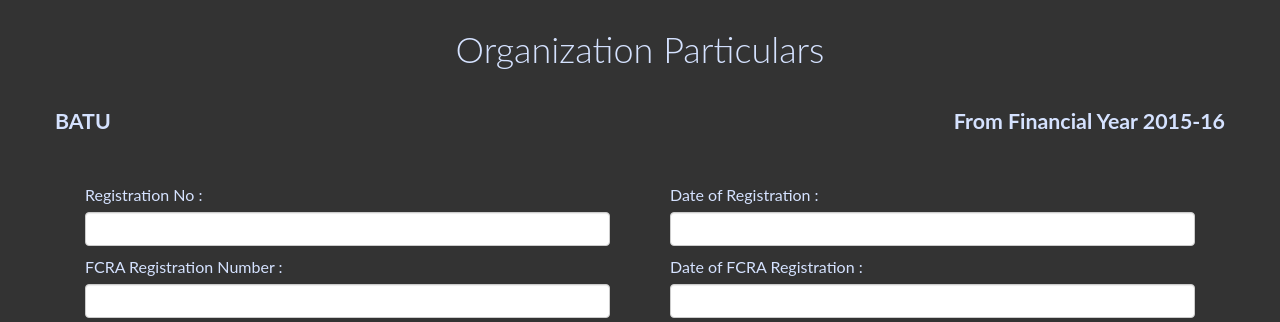
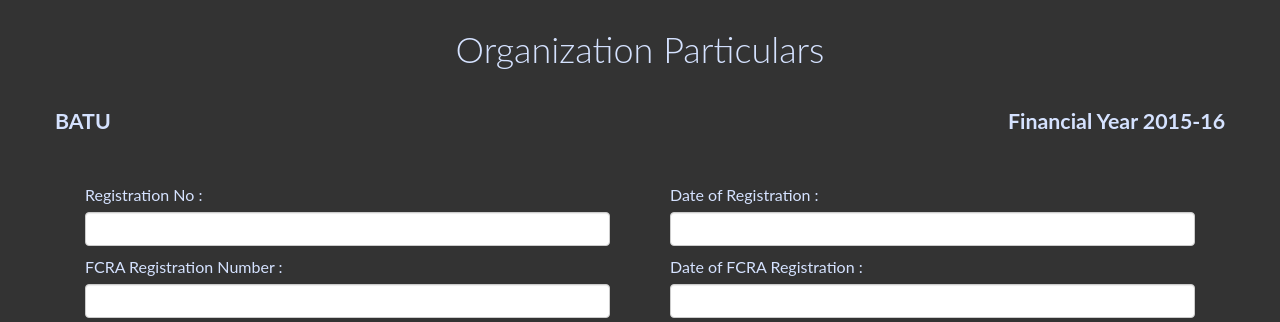
Before and after one commit to gnukhata/gkwebapp, a Python web app: template templates/Organisation_Particulars/organisation_particulars.html in a window 1280 px wide. Shown: the top 322 px of the page. Run offline with Jinja, Linux system fonts and the light colour scheme; the template is opened without the code that fills it, so the values that code supplies are empty; some libraries are stand-ins or nearby versions.

Commit message:
Minor change in Financial Year

```diff
--- a/templates/Organisation_Particulars/organisation_particulars.html
+++ b/templates/Organisation_Particulars/organisation_particulars.html
@@ -14,7 +14,7 @@
     <div class="row">
     <h1>Organization Particulars</h1>
     <p class="organisation"><b>BATU</b></p>
-    <p class="financial_year"><b>From Financial Year 2015-16</b></p>
+    <p class="financial_year"><b>Financial Year 2015-16</b></p>
     </div>
     <div class="row">
 
```
